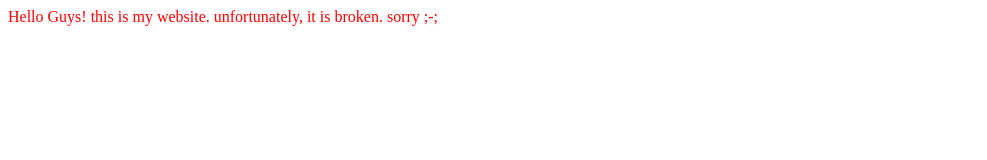
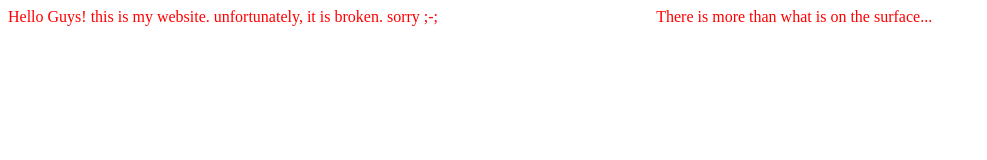
Before and after one commit to Vebrik/MyProject, a plain HTML site: page index.html in a window 1280 px wide. Shown: the whole page, without its empty margins (0-987 px from the left). Drawn offline with Linux system fonts and the light colour scheme.

Commit message:
Update index.html

```diff
--- a/index.html
+++ b/index.html
@@ -9,6 +9,10 @@
       Text{ opacity: 0
       }
     </style>
+    <style>
+      Hint{ opacity 0.1
+      }
+    </style>
   </head>
   <body>
     Hello Guys! this is my website. unfortunately, it is broken. sorry ;-;
@@ -16,5 +20,9 @@
     <Text>
       https://19280wenks.weebly.com/
     </Text>
+
+    <Hint>
+      There is more than what is on the surface...
+    </Hint>
   </body>
 </html>
```
